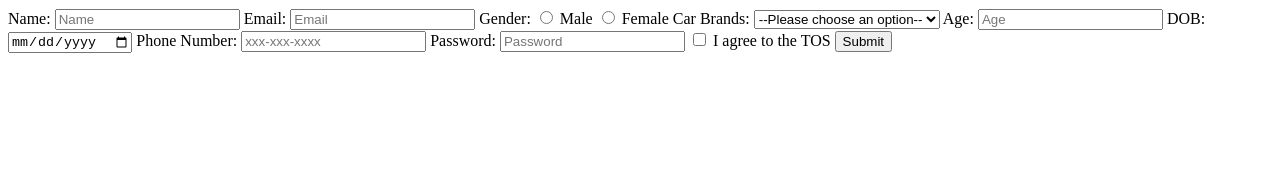
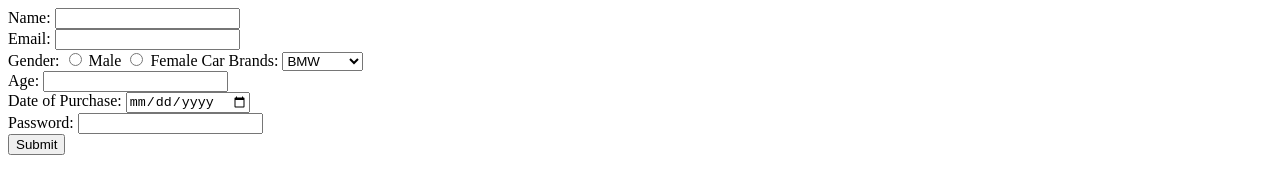
Before and after one commit to acciojob/signup-form-car-Toshika-02, a website: page main.html in a window 1280 px wide. Drawn offline with Linux system fonts and the light colour scheme.

Commit message:
created a submission

```diff
--- a/main.html
+++ b/main.html
@@ -8,45 +8,35 @@
 
 <body>
 	<!-- the entire body must be written by student -->
-	<form action="/signup" method="post">
-
+	<form action="/submit" method="post">
         <label for="name">Name:</label>
-    <input type="text" id="name" name="name" placeholder="Name" required>
+        <input type="text" id="name" name="name" required><br>
 
         <label for="email">Email:</label>
-    <input type="email" id="email" name="email" placeholder="Email" required>
+        <input type="email" id="email" name="email" required><br>
 
         <label>Gender:</label>
-    <label for="gender_m">
-      <input type="radio" id="gender_m" name="gender" required> Male
-    </label>
-    <label for="gender_f">
-      <input type="radio" id="gender_f" name="gender" required> Female
-    </label>
+        <input type="radio" id="male" name="gender" value="male" required>
+        <label for="male">Male</label>
+        <input type="radio" id="female" name="gender" value="female" required>
+        <label for="female">Female</label>
+
 
         <label for="cars">Car Brands:</label>
-    <select id="cars" name="cars" required>
-      <option value="" disabled selected>--Please choose an option--</option>
-      <option value="audi">Audi</option>
-      <option value="bmw">BMW</option>
-      <option value="mercedes">Mercedes</option>
-    </select>
+        <select id="cars" name="cars">
+            <option value="BMW">BMW</option>
+            <option value="Audi">Audi</option>
+            <option value="Mercedes">Mercedes</option>
+        </select><br>
 
-    <label for="age">Age:</label>
-    <input type="number" id="age" name="age" placeholder="Age" required>
+        <label for="carage">Age:</label>
+        <input type="number" id="carage" name="carage" required><br>
 
-    <label for="dob">DOB:</label>
-    <input type="date" id="dob" name="dob" required>
-
-    <label for="tel">Phone Number:</label>
-    <input type="tel" id="tel" name="tel" pattern="[0-9]{3}-[0-9]{3}-[0-9]{4}" placeholder="xxx-xxx-xxxx">
+        <label for="dop">Date of Purchase:</label>
+        <input type="date" id="dop" name="dop" required><br>
 
         <label for="password">Password:</label>
-    <input type="password" id="password" name="password" placeholder="Password" required>
-
-    <label>
-      <input type="checkbox" id="tos" name="tos" required> I agree to the TOS
-    </label>
+        <input type="password" id="password" name="password" required><br>
 
         <button type="submit">Submit</button>
     </form>
```
Lines whose indentation alone changed are shown as unchanged.
